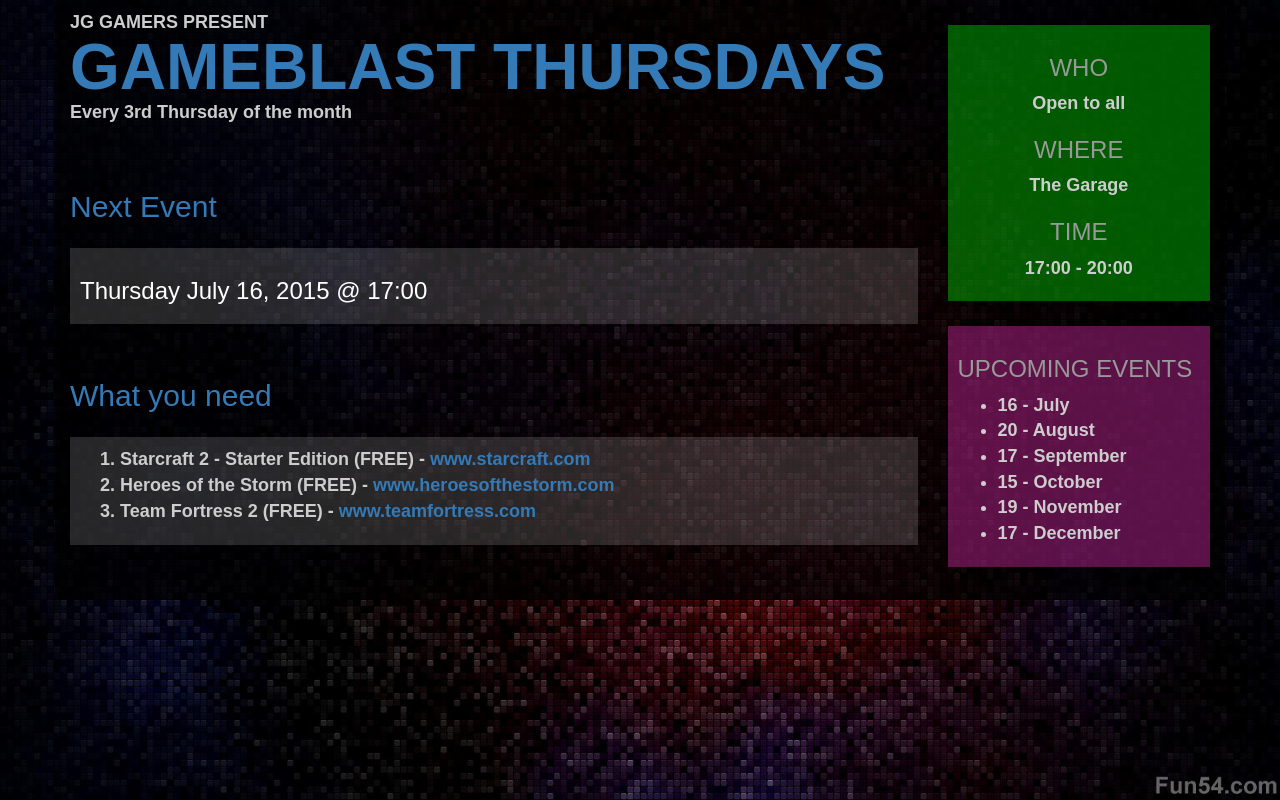
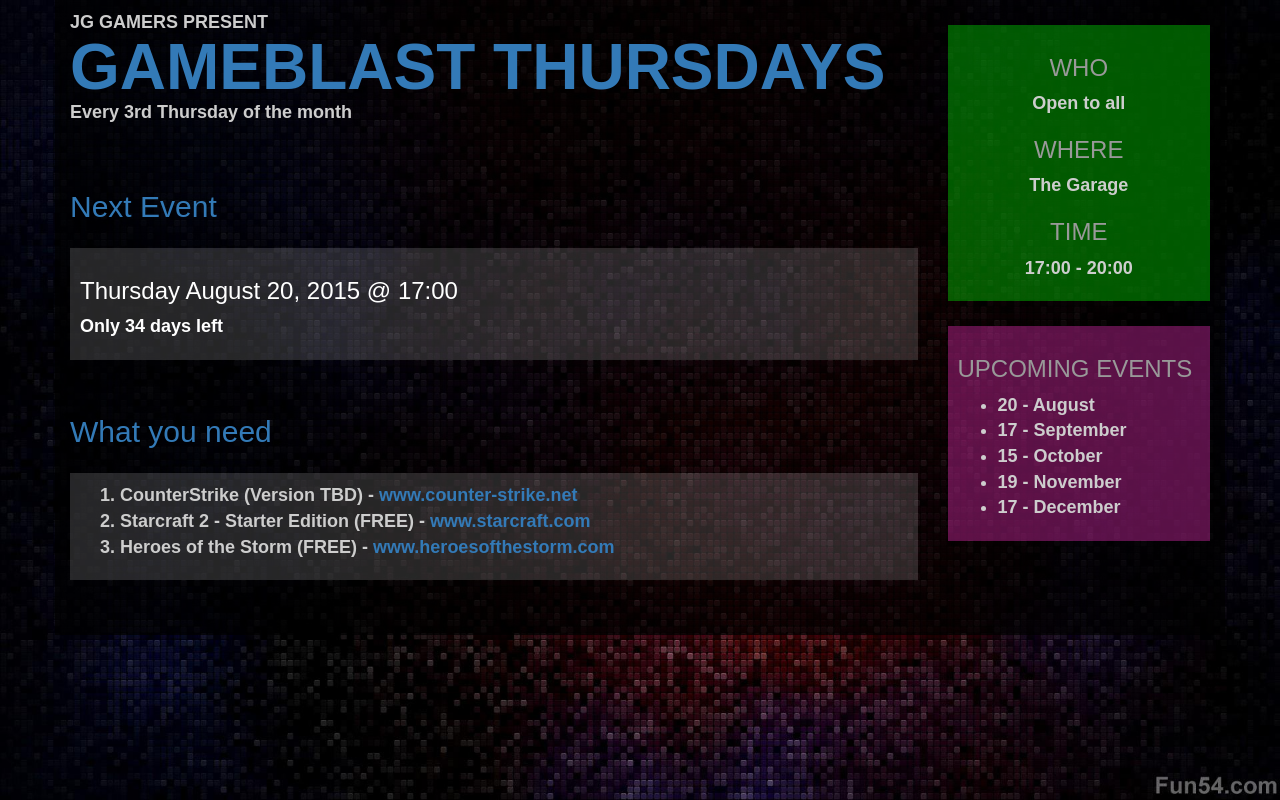
Before and after one commit to sltkr/sltkr.github.io, a plain HTML site: page index.html in a window 1280 px wide. Drawn offline with nearby package versions, Linux system fonts and the light colour scheme.

Commit message:
Updated for August

```diff
--- a/index.html
+++ b/index.html
@@ -19,7 +19,7 @@
                 <div class="marginBottom">
                     <h2>Next Event</h2>
                     <div class="you-need time-box">
-                        <h3>Thursday July 16, 2015 @ 17:00</h3>
+                        <h3>Thursday August 20, 2015 @ 17:00</h3>
 
                         <p id="count2"></p>
                     </div>
@@ -29,9 +29,9 @@
                     <h2>What you need</h2>
                     <div class="you-need">
                         <ol>
+                            <li>CounterStrike (Version TBD) - <a href="http://www.counter-strike.net">www.counter-strike.net</a></li>
                             <li>Starcraft 2 - Starter Edition (FREE) - <a href="http://www.starcraft.com">www.starcraft.com</a></li>
                             <li>Heroes of the Storm (FREE) - <a href="http://www.heroesofthestorm.com">www.heroesofthestorm.com</a></li>
-                            <li>Team Fortress 2 (FREE) - <a href="http://www.teamfortress.com">www.teamfortress.com</a></li>
                         </ol>
                     </div>
                 </div>
@@ -53,7 +53,6 @@
                 <div class="upcoming">
                     <h3>UPCOMING EVENTS</h3>
                     <ul>
-                        <li>16 - July</li>
                         <li>20 - August</li>
                         <li>17 - September</li>
                         <li>15 - October</li>
@@ -102,7 +101,7 @@
                 $('#count2').text("Only " + dday + " days left");
         }
         // count down date using the format year/month/day
-        countdown(2015, 7, 16);
+        countdown(2015, 8, 20);
     </script>
 </body>
 </html>
```
